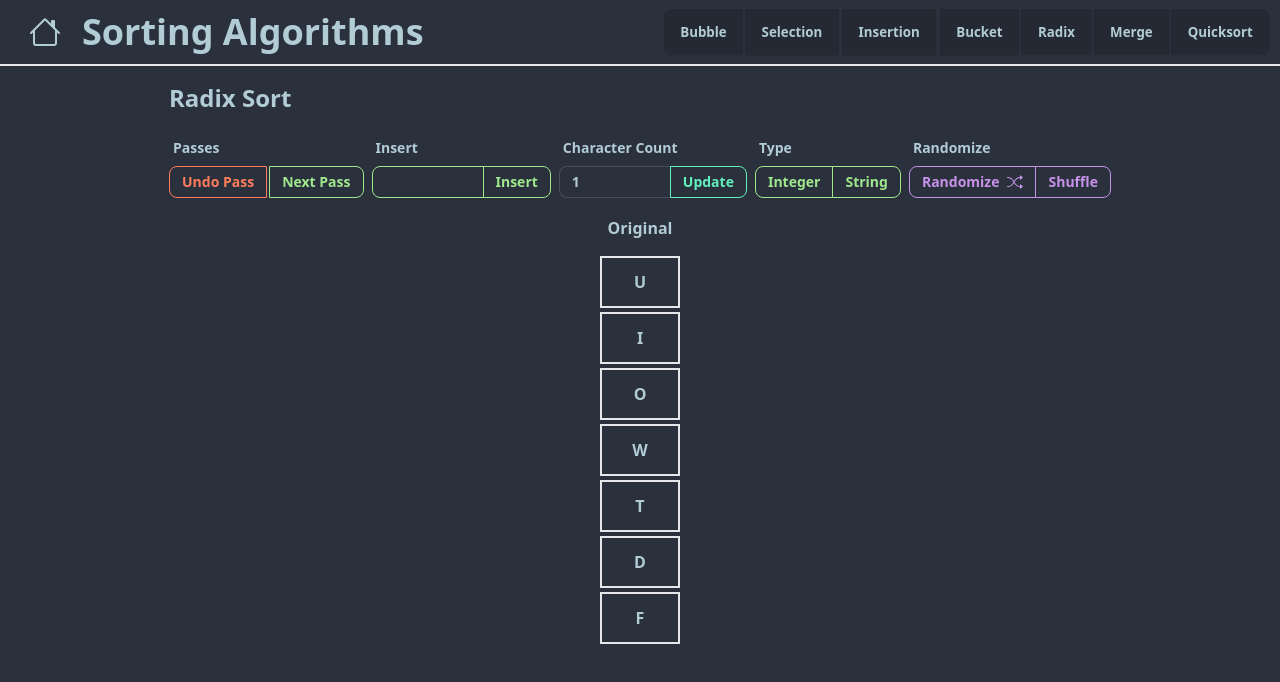
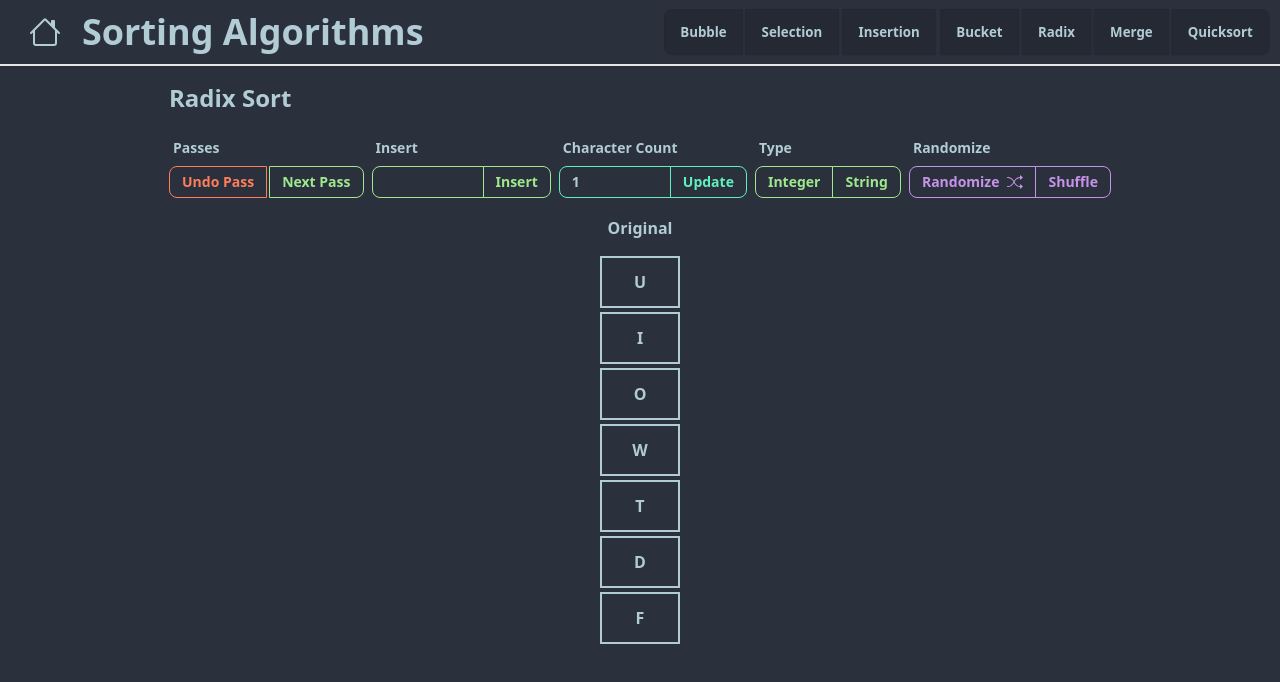
Before and after one commit to alexespejo/dsa-visualizer, a Svelte app: page /sorting_algo/radix_sort in a window 1280 px wide. Shown: the top 682 px of the page. Built offline with nearby package versions, Linux system fonts and the light colour scheme.

Commit message:
udpate radix stuff

```diff
--- a/src/components/SortingAlgoControls/BucketSortControls/MarkedElements.svelte
+++ b/src/components/SortingAlgoControls/BucketSortControls/MarkedElements.svelte
@@ -1,6 +1,9 @@
 <script>
-export let func;
-export let mark;
+ export let func;
+ export let mark;
 </script>
 
-<button class={`font-bold p-3 w-20 text-center border-2 flex items-center justify-center my-0.5 ${mark ? 'border-success text-success' : ''}`} on:click={()=>func()}><slot/></button>
+<button
+ class={`font-bold p-3 w-20 text-center border-2 flex items-center justify-center my-0.5 ${mark ? "border-success text-success" : "border-base-content"}`}
+ on:click={() => func()}><slot /></button
+>
--- a/src/routes/SortingAlgorithms/RadixSort.svelte
+++ b/src/routes/SortingAlgorithms/RadixSort.svelte
@@ -140,7 +140,7 @@
    <div class="join">
     <NumberInput
      color="success"
-     styles="font-bold input input-bordered join-item"
+     styles="font-bold input input-bordered join-item input-success"
      bind:value={characterCount}
      placeholder="Maximum: 6"
      on:input={() => {
```
